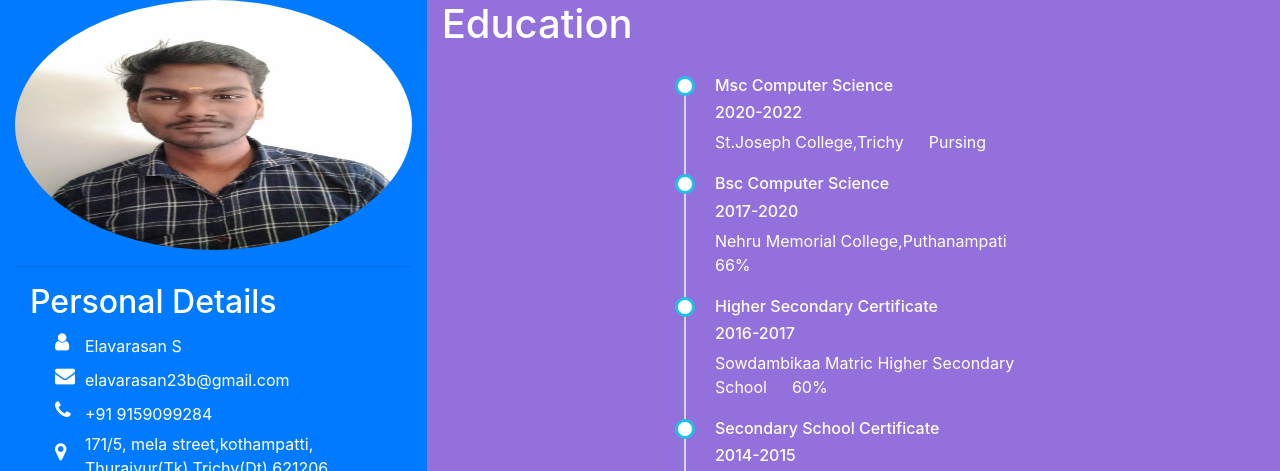
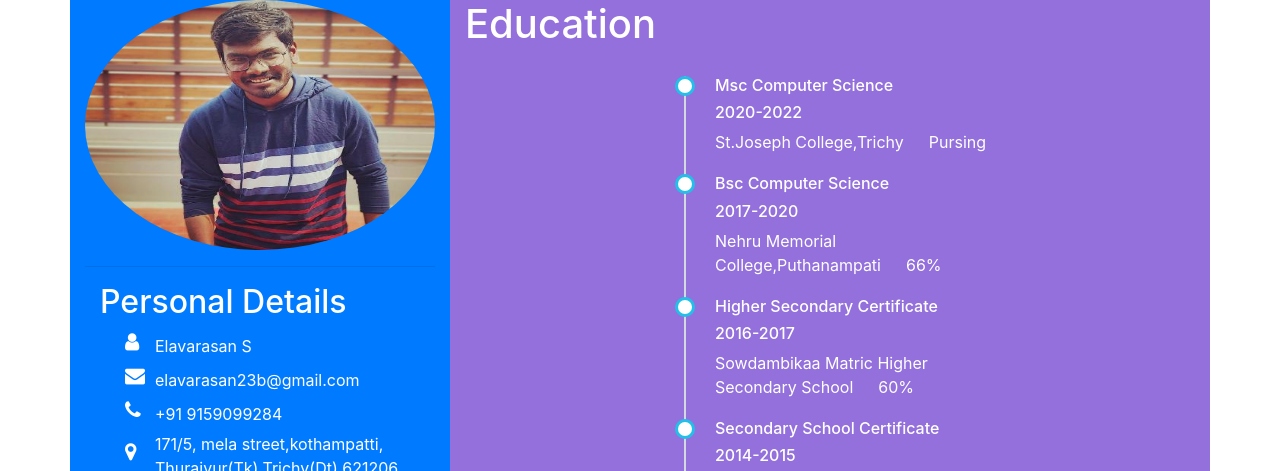
Before and after one commit to ELAVARASAN-23/elavarasan_resume, a plain HTML site: page index.html in a window 1280 px wide. Shown: the top 471 px of the page. Drawn offline with nearby package versions, Linux system fonts and the light colour scheme.

Commit message:
Update index.html

```diff
--- a/index.html
+++ b/index.html
@@ -13,11 +13,11 @@
 	<title>I'm Elavarasan S</title>
 </head>
 <body>
-	<div class="container-fluid">
+	<div class="container">
 		<div class="row">
 			<div class="col-md-4 d-inline-block bg-primary text-white">
 
-				<img src="images/mypic.jpg" alt="Myphoto" style="height: 250px;width: 100%; border-radius: 50%">
+				<img src="images/elavarasan.jpg" alt="Myphoto" style="height: 250px;width: 100%; border-radius: 50%">
 				<hr/>
 
 				<div class="col">
```
